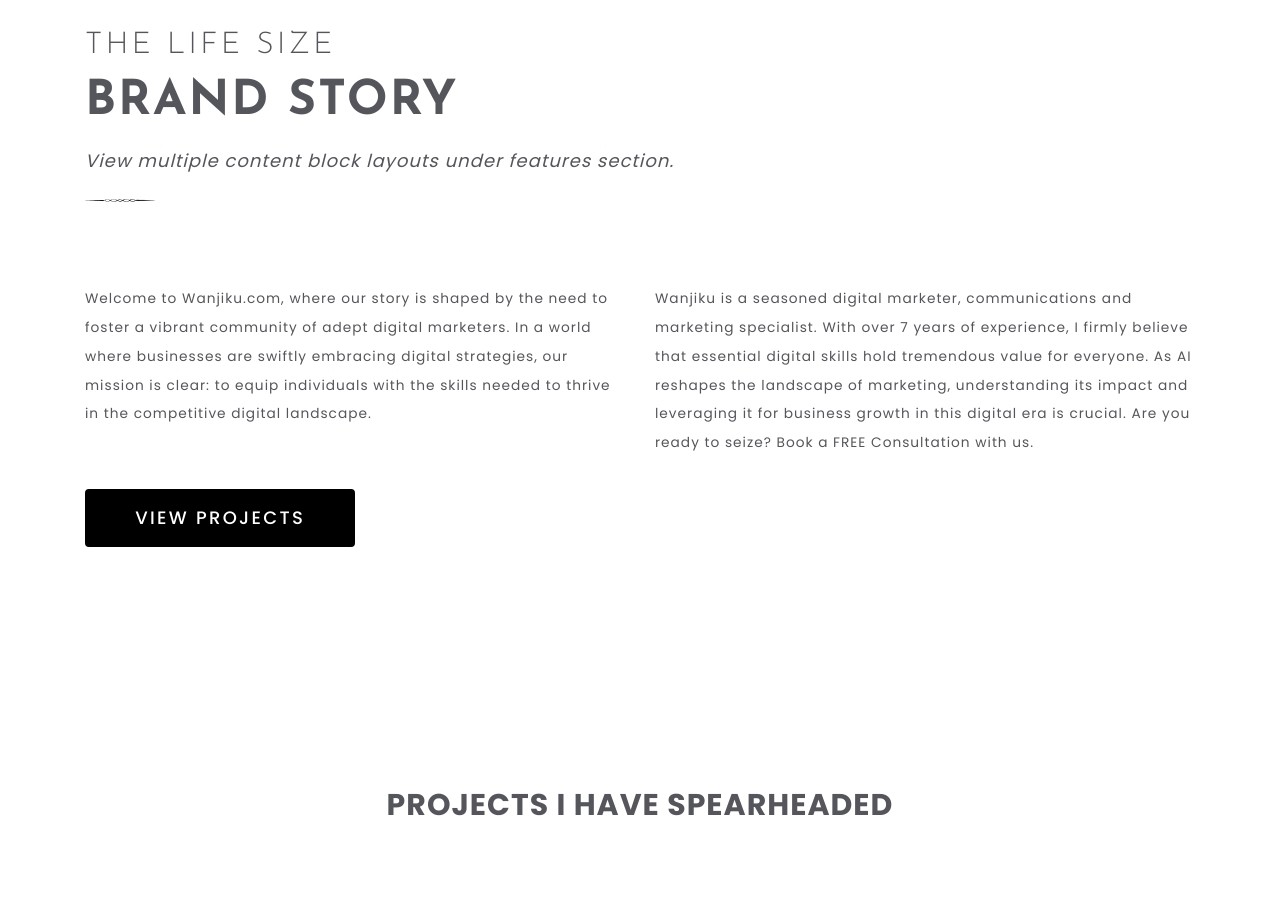
After one commit to abrahamnjuguna/blog, a Django app: page /about/ in a window 1280 px wide. The commit adds this page. Shown: the part 551-1471 px from the top of the page. Run offline with Django 4.2, Linux system fonts and the light colour scheme; some libraries are stand-ins or nearby versions; some web fonts are replaced.

Commit message:
addition of main projects, about page

```diff
--- /dev/null
+++ b/home/templates/home/about.html
@@ -0,0 +1,207 @@
+{% extends 'home/base/base.html' %}
+{% block content %}
+
+<main>
+    <section class="visual">
+        <div class="visual-inner visual-banner-v9 dark-overlay parallax" data-stellar-background-ratio="0.55">
+            <div class="centered">
+                <div class="container">
+                    <div class="visual-center">
+                        <div  class="visual-title">
+                        <h1>About Us</h1>
+                        </div>
+                        <div class="breadcrumb-block">
+                            <ol class="breadcrumb">
+                                <li class="breadcrumb-item"><a href="index.html"> Home </a></li>
+                                <li class="breadcrumb-item"><a href="index.html"> Wanjiku's Blog </a></li>
+                                <li class="breadcrumb-item active"> About Us </li>
+                            </ol>
+                        </div>
+                    </div>
+                </div>
+            </div>
+        </div>
+    </section>
+    <br>
+    <section class="content-block pt-0">
+        <div class="container">
+            <div class="block-heading bottom-space">
+                <h3>THE LIFE SIZE</h3>
+                <h2>BRAND STORY</h2>
+                <span class="block-sub-heading">View multiple content block layouts under features section.</span>
+                <div class="divider"><img src="/static/img/divider.png" alt="images description"></div>
+            </div>
+            <div class="row">
+                <div class="col-md-6">
+                    <div class="bottom-space-small-only">
+                        <p>
+                            Welcome to Wanjiku.com, where our story is shaped by the need to foster a vibrant community of adept digital marketers.
+                            In a world where businesses are swiftly embracing digital strategies, our mission is clear:
+                            to equip individuals with the skills needed to thrive in the competitive digital landscape.
+                        </p>
+
+                        <div class="btn-container top-m-space">
+                            <a href="#" class="btn btn-black has-radius-small">VIEW PROJECTS</a>
+                        </div>
+                    </div>
+                </div>
+                <div class="col-md-6">
+                    <div class="bottom-s-space">
+                        <p>
+                            Wanjiku is a seasoned digital marketer, communications and marketing specialist. With over 7 years of experience,
+                            I firmly believe that essential digital skills hold tremendous value for everyone. As AI reshapes the landscape of marketing,
+                            understanding its impact and leveraging it for business growth in this digital era is crucial. Are you ready to seize? Book a FREE Consultation with us.
+
+                        </p>
+                    </div>
+
+                </div>
+            </div>
+        </div>
+    </section>
+
+    <div class="content-wrapper">
+        <section class="content-block">
+            <div class="container">
+                <div class="demo-wrapper">
+                    <div class="text-center element-heading">
+                        <h3>Projects I have SpearHeaded</h3>
+                    </div>
+                    <div class="row default-gallery">
+                        <div class="col-md-6 col-lg-4">
+                            <figure class="caption-hover-full">
+                                <a class="fancybox fancy-pop" href="#lightbox-description"></a>
+                                <div class="image-wrapper"><img src="/static/img/portfolio-21.jpg" alt="images description"></div>
+                                <div class="image-details">
+                                    <div class="figcaption">
+                                        <div class="trigger">
+                                            <div class="waituk-icon-plus"><span class="sr-only">&nbsp;</span></div>
+                                        </div>
+                                        <div class="info">
+                                            <h2>ROAM: Revolutionizing Email Marketing Dynamics</h2>
+                                        </div>
+                                    </div>
+                                </div>
+                            </figure>
+                        </div>
+                        <div class="col-md-6 col-lg-4">
+                            <figure class="caption-hover-full">
+                                <a class="fancybox fancy-pop" href="#lightbox-description1"></a>
+                                <div class="image-wrapper"><img src="/static/img/portfolio-22.jpg" alt="images description"></div>
+                                <div class="image-details">
+                                    <div class="figcaption">
+                                        <div class="trigger">
+                                            <div class="waituk-icon-plus"><span class="sr-only">&nbsp;</span></div>
+                                        </div>
+                                        <div class="info">
+                                            <h2>Dynamic Digital Campaign: Relaunching The Standard Newspaper</h2>
+                                        </div>
+                                    </div>
+                                </div>
+                            </figure>
+                        </div>
+                        <div class="col-md-6 col-lg-4">
+                            <figure class="caption-hover-full">
+                                <a class="fancybox fancy-pop" href="#lightbox-description2"></a>
+                                <div class="image-wrapper"><img src="/static/img/portfolio-23.jpg" alt="images description"></div>
+                                <div class="image-details">
+                                    <div class="figcaption">
+                                        <div class="trigger">
+                                            <div class="waituk-icon-plus"><span class="sr-only">&nbsp;</span></div>
+                                        </div>
+                                        <div class="info">
+                                            <h2>YouTube-Centric Strategy: KTN News' Resurgence Journey</h2>
+                                        </div>
+                                    </div>
+                                </div>
+                            </figure>
+                        </div>
+                    </div>
+                </div>
+                <div id="lightbox-description" class="lightbox-description">
+                    <div class="container">
+                        <div class="row">
+                            <div class="col-md-4">
+                                <div class="lightbox-img mt-2"> <img src="/static/img/portfolio-21.jpg" alt="images description"></div>
+                            </div>
+                            <div class="col-md-8">
+                                <div class="mt-4">
+                                    <h3>ROAM: Revolutionizing Email Marketing Dynamics</h3>
+                                </div>
+                                <p>At Ringier One Africa Media, I spearheaded email automation and personalization as a Digital Marketer.
+                                The goal was to enhance open rates, click-through rates (CTRs), and streamline the laborious task of curating and scheduling
+                                numerous emails. Collaborating with my manager, we devised various strategies and collaborated with developers to integrate
+                                website tags. These tags synchronized with our email system, allowing us to tailor newsletters based on users' preferences in
+                                real-time.</p>
+                                <p>
+                                    Witnessing this initiative evolve and witnessing the gradual improvement in email performance metrics was truly fascinating.
+                                    The success of this project, accomplished within roughly four months, underscored the pivotal role of email newsletters for ROAM.
+
+                                </p>
+                            </div>
+                        </div>
+                    </div>
+                </div>
+                <div id="lightbox-description1" class="lightbox-description">
+                    <div class="container">
+                        <div class="row">
+                            <div class="col-md-4">
+                                <div class="lightbox-img mt-2"> <img src="/static/img/portfolio-22.jpg" alt="images description"></div>
+                            </div>
+                            <div class="col-md-8">
+                                <div class="mt-4">
+                                    <h3>Dynamic Digital Campaign: Relaunching The Standard Newspaper</h3>
+                                </div>
+                                <p>
+                                    The Standard newspaper, a long-standing print in Kenya, underwent a big change— a re-brand. When I joined the Standard Group,
+                                    I took on a major project: creating a digital plan to make people aware of the updated newspaper and boost its sales.
+                                    The idea was to make the paper look better and introduce different themed sections each day—like Financials on Tuesday,
+                                    Real Estate on Thursday, The Pulse on Fridays, and Gen X on Sundays.
+                                </p>
+                                <p>
+                                    These sections aimed to attract readers with different interests on different days. My digital strategy included teasers,
+                                    throwback posters of the newspaper, and social media quizzes to excite people leading up to the launch.
+                                    The build-up phase went well. I collaborated with Twitter influencers to make #TheStandardRelaunch a top trending topic
+                                    for three days straight. On social media, I shared bits of the day's story to encourage people to buy the paper while
+                                    gradually revealing its fresh new look.I also organized events on the ground, ran TV commercials, formed partnerships,
+                                    and aired radio ads to support the rebrand. This was a continuous effort and we gradually saw uptake of the print take-up as
+                                    advertisers increased as well.
+
+                                </p>
+                            </div>
+                        </div>
+                    </div>
+                </div>
+                <div id="lightbox-description2" class="lightbox-description">
+                    <div class="container">
+                        <div class="row">
+                            <div class="col-md-4">
+                                <div class="lightbox-img mt-2"> <img src="/static/img/portfolio-23.jpg" alt="images description"></div>
+                            </div>
+                            <div class="col-md-8">
+                                <div class="mt-4">
+                                    <h3>YouTube-Centric Strategy: KTN News' Resurgence Journey</h3>
+                                </div>
+                                <p>
+                                    KTN News underwent a significant transformation in 2022. Despite stagnant viewership, the station aimed
+                                    to revamp its image and attract new audiences and advertisers by rebranding and focusing on news coverage around the clock,
+                                    akin to a Kenyan version of CNN. The transformation involved setting up a cutting-edge digital studio to enhance the viewing
+                                    experience and streamline anchor coordination during breaking news. My role in this fascinating project centered on overseeing
+                                    digital initiatives, particularly on YouTube, given its popularity among Kenyan content consumers.
+                                </p>
+                                <p>
+                                    Following a strategy similar to The Standard's approach, I curated content for teasers, and throwback posts,
+                                    and engaged users through trivia contests and giveaways on social media. I collaborated closely with past and
+                                    present journalists, sharing their memories and support for the station's evolution through video messages.
+                                    After a grand launch event, we hit the road with shows and events to increase viewership. The result?
+                                    A notable month-on-month increase of 15% in viewership, marking a successful turnaround for KTN News.
+                                </p>
+                            </div>
+                        </div>
+                    </div>
+                </div>
+            </div>
+        </section>
+    </div>
+</main>
+{% endblock %}
--- a/home/templates/home/base/base.html
+++ b/home/templates/home/base/base.html
@@ -100,7 +100,7 @@
                                         </ul> -->
                                     </li>
                                     <li class="dropdown" data-animation="fadeIn">
-                                        <a class="dropdown-toggle" data-toggle="dropdown" href="index.html" data-title="Home"> Brand Story </a>
+                                        <a href="{% url 'about' %}" data-title="Home"> Brand Story </a>
                                         <!-- <ul class="dropdown-menu  no-border-radius">
                                             <li class="dropdown dropdown-right dropdown-parent">
                                                 <a class="sub-marker" href="#">Header Styles <i class="waituk-icon-ios-more icn-right"></i></a>
--- a/home/templates/home/blogs.html
+++ b/home/templates/home/blogs.html
@@ -12,7 +12,7 @@
                         <div class="breadcrumb-block">
                             <ol class="breadcrumb">
                                 <li class="breadcrumb-item"><a href="index.html"> Home </a></li>
-                                <li class="breadcrumb-item"><a href="index.html"> Wambui's Blogs </a></li>
+                                <li class="breadcrumb-item"><a href="index.html"> Wanjiku's Blogs </a></li>
                                 <li class="breadcrumb-item active"> Our Blogs </li>
                             </ol>
                         </div>
--- a/home/templates/home/faq.html
+++ b/home/templates/home/faq.html
@@ -12,7 +12,7 @@
                         <div class="breadcrumb-block">
                             <ol class="breadcrumb">
                                 <li class="breadcrumb-item"><a href="index.html"> Home </a></li>
-                                <li class="breadcrumb-item"><a href="index.html"> Wambui's Blogs </a></li>
+                                <li class="breadcrumb-item"><a href="index.html"> Wanjiku's Blogs </a></li>
                                 <li class="breadcrumb-item active"> Our Faq's </li>
                             </ol>
                         </div>
--- a/home/templates/home/services.html
+++ b/home/templates/home/services.html
@@ -14,7 +14,7 @@
                         <div class="breadcrumb-block">
                             <ol class="breadcrumb">
                                 <li class="breadcrumb-item"><a href="index.html"> Home </a></li>
-                                <li class="breadcrumb-item"><a href="index.html"> Wambui Blog </a></li>
+                                <li class="breadcrumb-item"><a href="index.html"> Wanjiku's Blog </a></li>
                                 <li class="breadcrumb-item active"> our Services </li>
                             </ol>
                         </div>
--- a/home/urls.py
+++ b/home/urls.py
@@ -10,5 +10,6 @@
     path('services/', Services, name='services'),
     path('contact-us/', Contact, name='contact'),
     path('FAQ/', faq, name='faq'),
+    path('about/', about, name='about')
 
 ]
--- a/home/views.py
+++ b/home/views.py
@@ -115,3 +115,6 @@
         'recent_blogs':recent_blogs,
     }
     return render(request, 'home/faq.html', context)
+
+def about(request):
+    return render(request, 'home/about.html')
```
Also changed, not shown: home/templates/home/home.html (+8 -13 lines).
